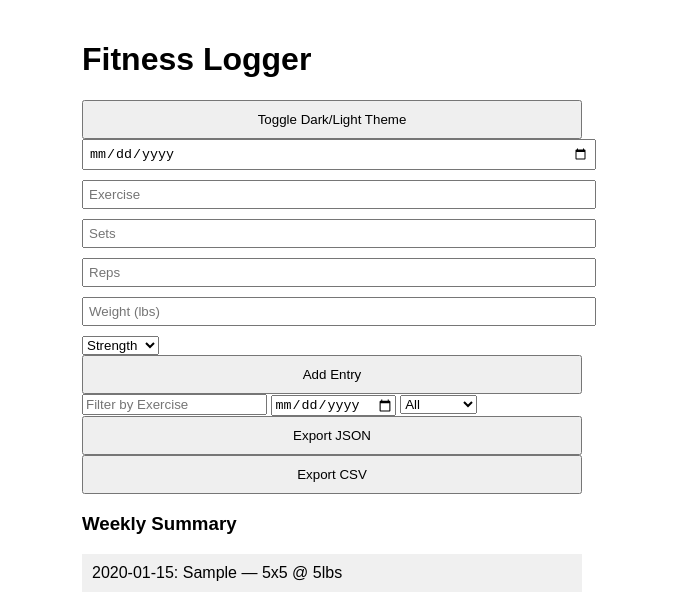
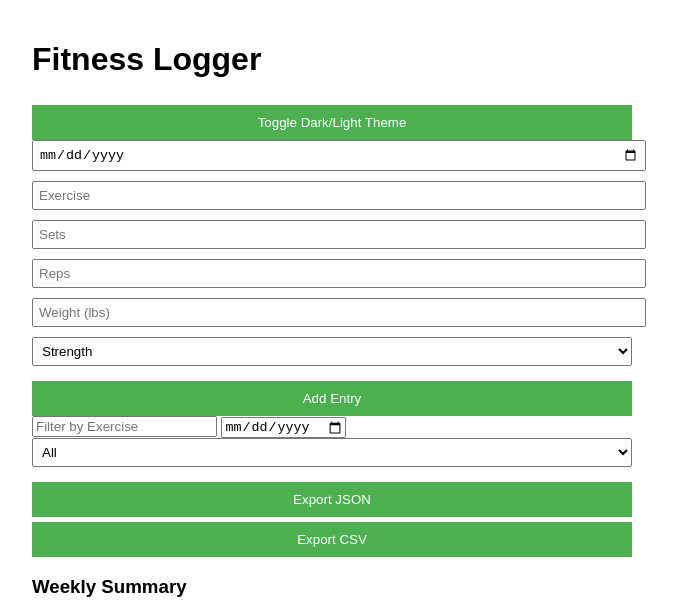
Before and after one commit to hEE2g02na/fitness-logger, a website: page index.html in a window 1280 px wide. Both pictures are taken after typing "2020-01-15", "Sample", "5", "5", "5" into the empty fields and a click on the button "Add Entry". Shown: the top 605 px of the page, without its empty margins (308-985 px from the left). Drawn offline with nearby package versions, Linux system fonts and the light colour scheme.

Commit message:
Update style.css

```diff
--- a/style.css
+++ b/style.css
@@ -1,25 +1,41 @@
+:root {
+  --bg: #fff;
+  --text: #000;
+  --primary: #4CAF50;
+}
+
+body.dark {
+  --bg: #1e1e1e;
+  --text: #eee;
+}
+
 body {
+  background-color: var(--bg);
+  color: var(--text);
   font-family: sans-serif;
   padding: 20px;
-    max-width: 500px;
+  max-width: 600px;
   margin: auto;
 }
-form input {
+
+form input, select {
   display: block;
   margin-bottom: 10px;
   padding: 5px;
   width: 100%;
 }
+
 button {
   padding: 10px;
+  margin-top: 5px;
   width: 100%;
+  background-color: var(--primary);
+  color: #fff;
+  border: none;
 }
-ul {
-    list-style-type: none;
-    padding: 0;
-}
+
 li {
+  background: #f4f4f4;
   margin-top: 10px;
-    background: #f0f0f0;
   padding: 10px;
 }
```
Lines whose indentation alone changed are shown as unchanged.
